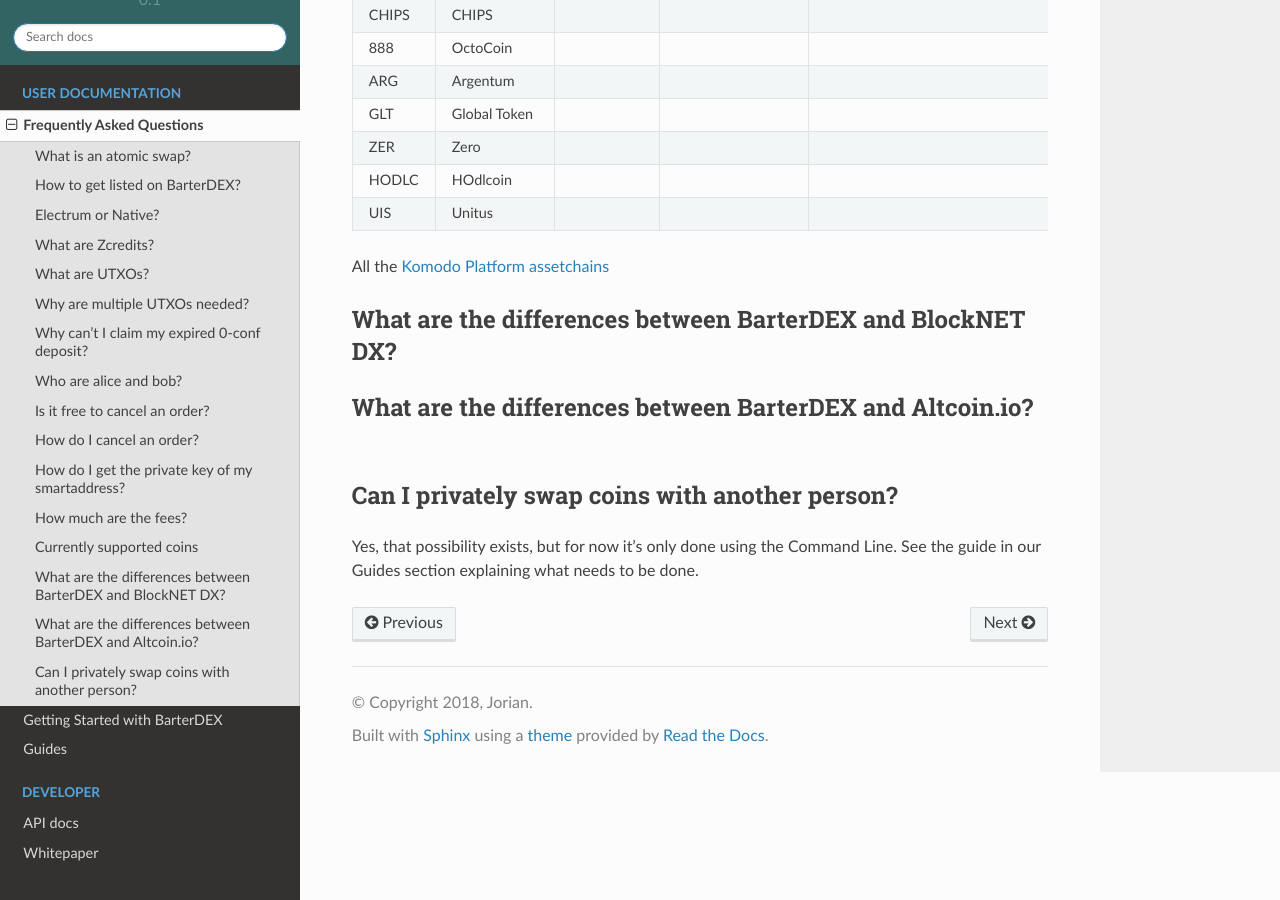
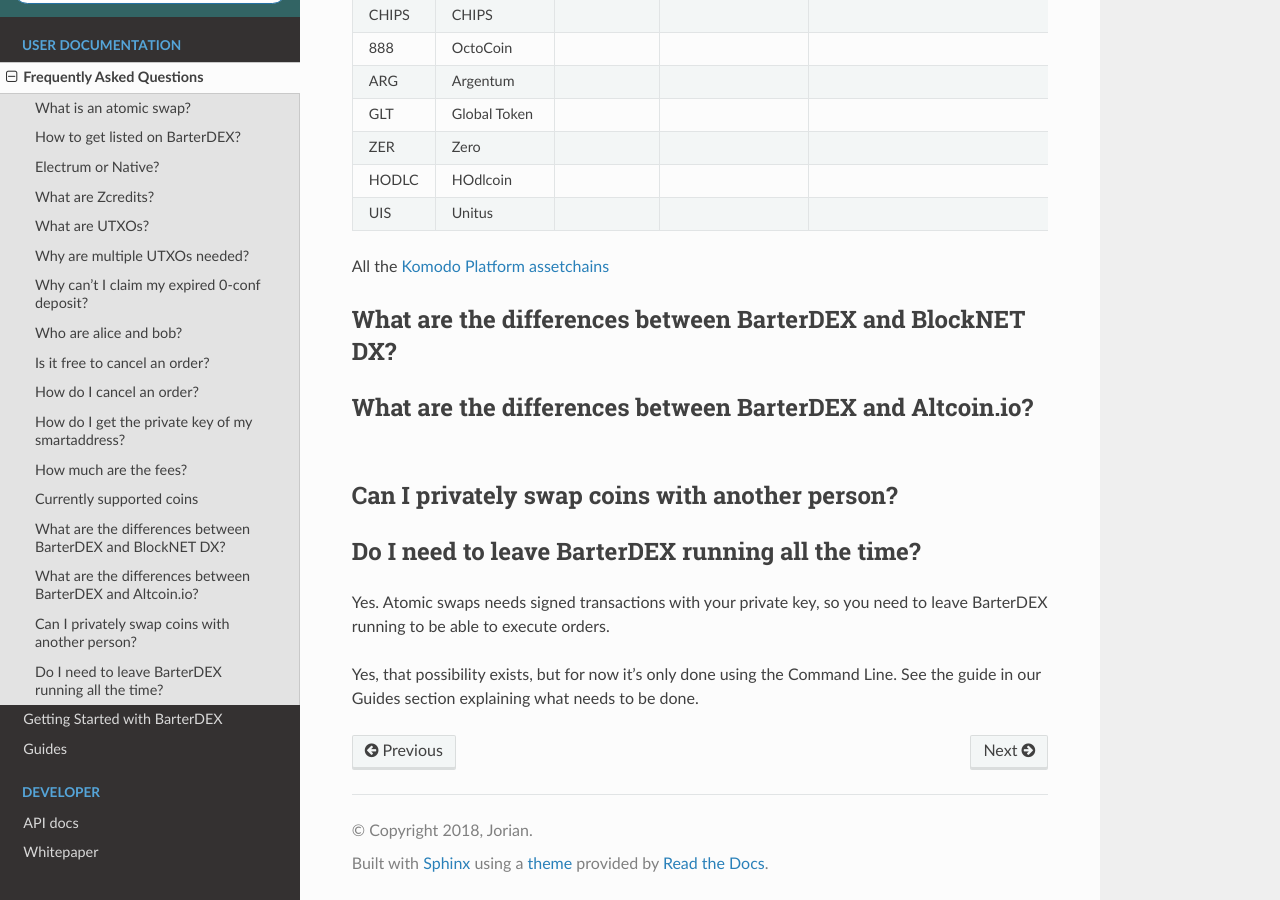
Before and after one commit to jorian/barterdexdocs, a Sphinx documentation site: the page built from docs/source/faq.rst, in a window 1280 px wide and 900 px high, scrolled down 3943 px. Built offline with Sphinx 7.4.7 and the Read the Docs theme 2.0.0, drawn with Linux system fonts in a browser that asks for light colours.

Commit message:
faq update leave bdex running

```diff
--- a/docs/source/faq.rst
+++ b/docs/source/faq.rst
@@ -159,6 +159,11 @@
 Can I privately swap coins with another person?
 -----------------------------------------------
 
+Do I need to leave BarterDEX running all the time?
+--------------------------------------------------
+
+Yes. Atomic swaps needs signed transactions with your private key, so you need to leave BarterDEX running to be able to execute orders.
+
 Yes, that possibility exists, but for now it's only done using the Command Line. See the guide in our Guides section explaining what needs to be done.
 
 .. _Komodo Platform assetchains: https://www.komodoplatform.com/en/blog/komodo-smart-contracts-assetchains-and-geckochains
```
